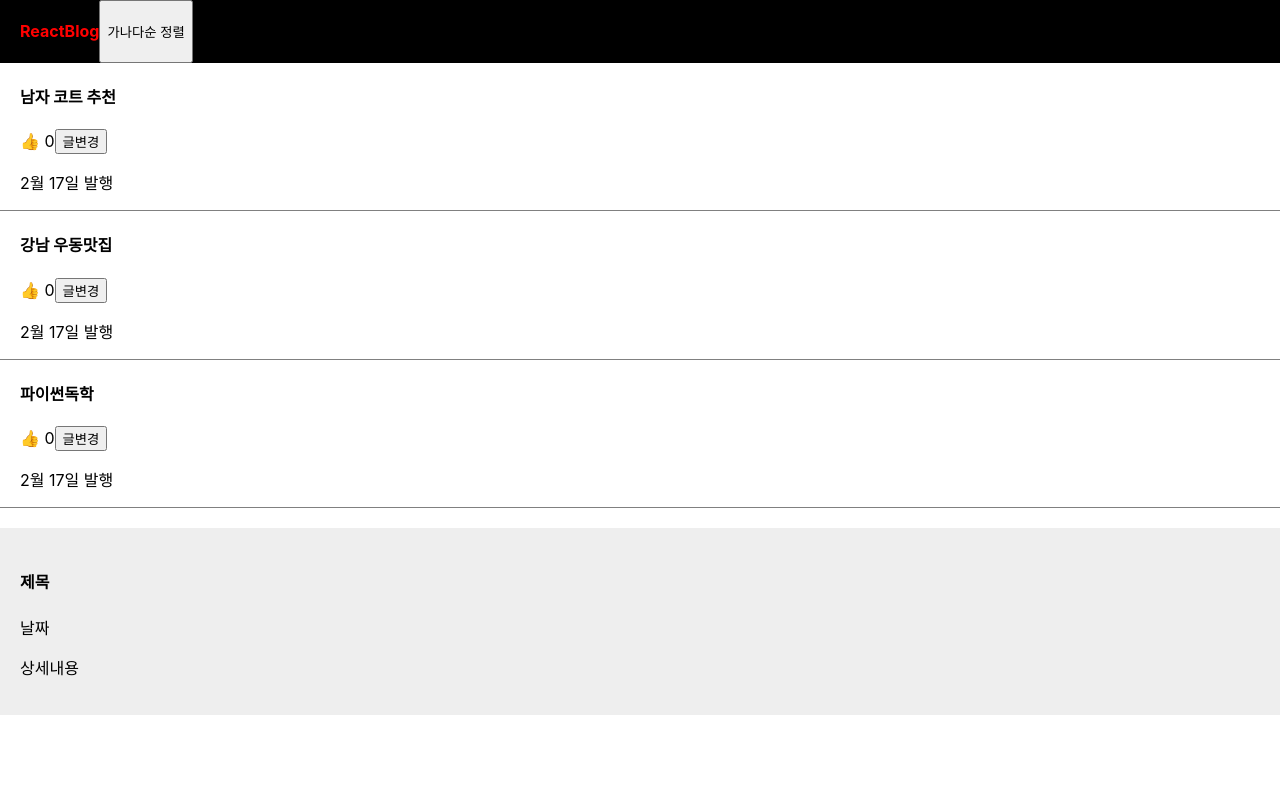
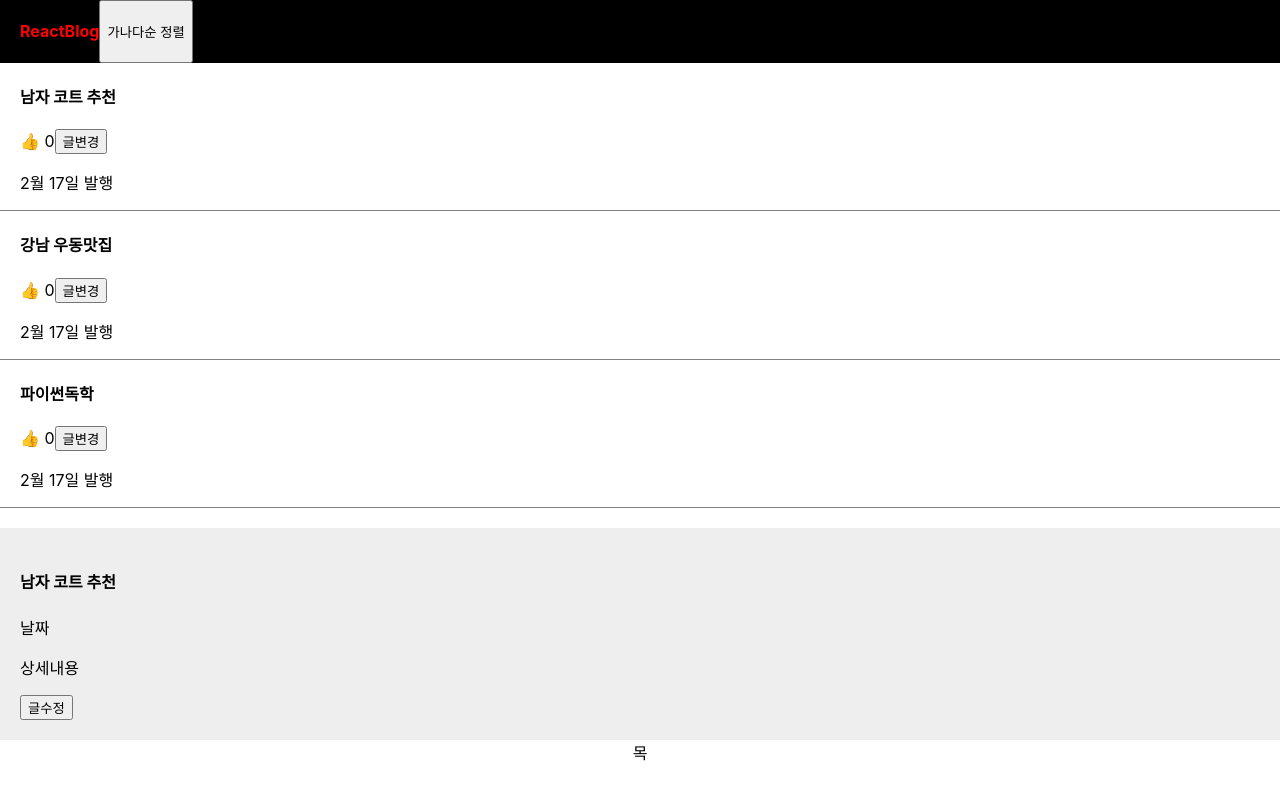
Before and after one commit to lettuce82/react-blog, a React (Create React App) app: page / in a window 1280 px wide. Both pictures are taken after a click on the element "남자 코트 추천". Shown: the top 796 px of the page. Built offline with nearby package versions, Linux system fonts and the light colour scheme.

Commit message:
Feat: props 사용해서 모달 내용 채우기

```diff
--- a/src/App.js
+++ b/src/App.js
@@ -45,20 +45,26 @@ function App() {
       }
 
       {
-        modal ? <Modal/> : null
+        modal ? <Modal 글제목={글제목} 제목변경={제목변경}/> : null
       }
-
-
+     목
     </div>
   );
 }
 
-function Modal(){
+function Modal(props){
   return (
     <div className='modal'>
-      <h4>제목</h4>
+      <h4> {props.글제목[0]}</h4>
       <p>날짜</p>
       <p>상세내용</p>
+      <button onClick={()=>{
+
+        const 새글 = [...props.글제목];
+        새글[0] = '여자코트 추천';
+        props.제목변경(새글);
+
+      }}>글수정</button>
     </div>
   )
 }
```
